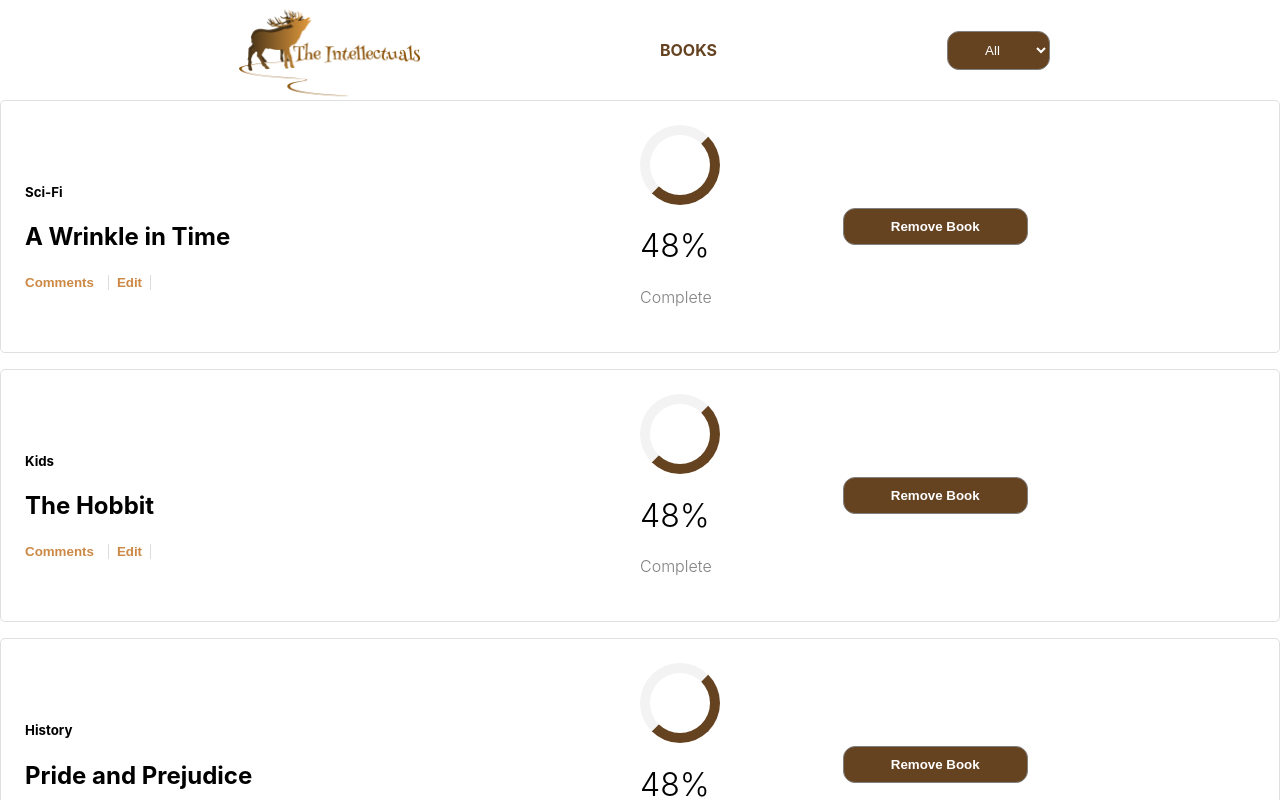
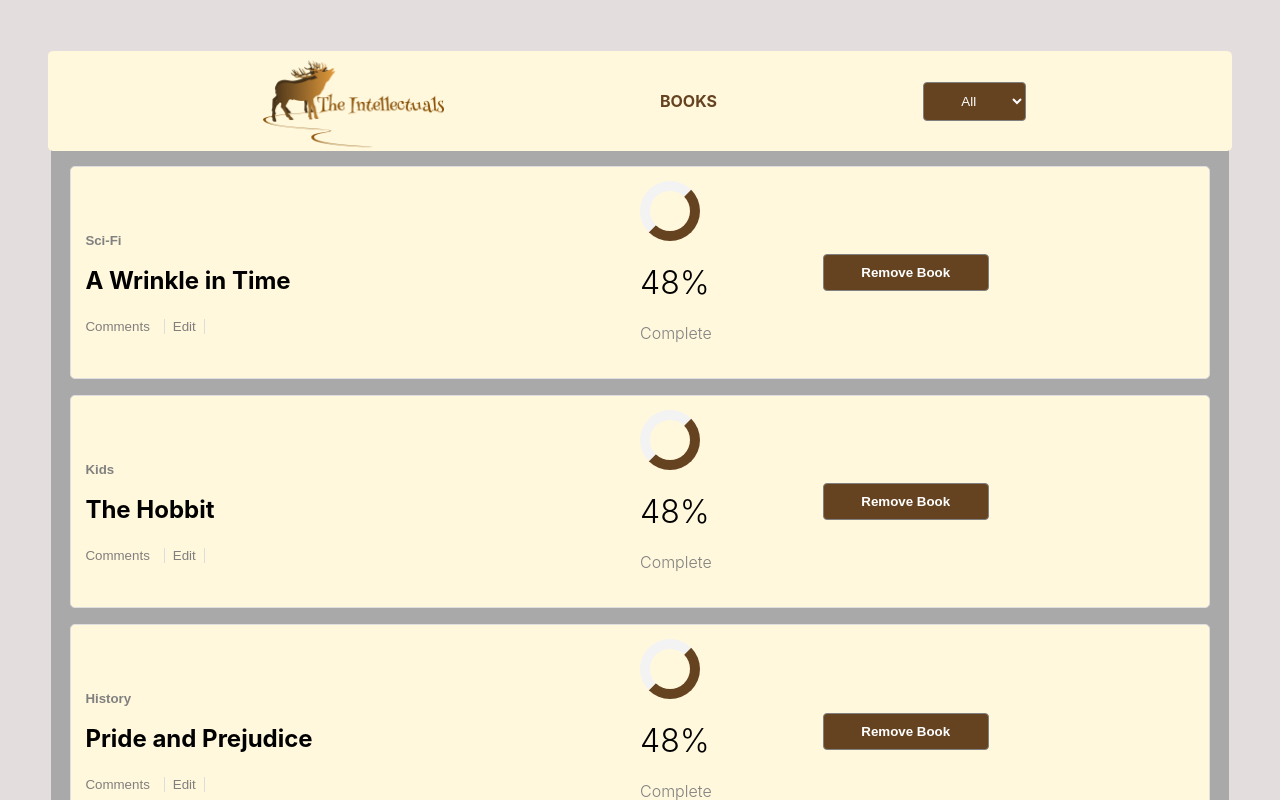
Before and after one commit to ampaire/BookStore, a React (Create React App) app: page / in a window 1280 px wide. Shown: the top 800 px of the page. Built offline with nearby package versions, Linux system fonts and the light colour scheme.

Commit message:
Fix the Ui

```diff
--- a/src/App.css
+++ b/src/App.css
@@ -2,38 +2,6 @@
   text-align: center;
 }
 
-.App-logo {
-  height: 40vmin;
-  pointer-events: none;
+.container {
+  background-color: darkgrey;
 }
-
-@media (prefers-reduced-motion: no-preference) {
-  .App-logo {
-    animation: App-logo-spin infinite 20s linear;
-  }
-}
-
-.App-header {
-  background-color: #282c34;
-  min-height: 100vh;
-  display: flex;
-  flex-direction: column;
-  align-items: center;
-  justify-content: center;
-  font-size: calc(10px + 2vmin);
-  color: white;
-}
-
-.App-link {
-  color: #61dafb;
-}
-
-@keyframes App-logo-spin {
-  from {
-    transform: rotate(0deg);
-  }
-
-  to {
-    transform: rotate(360deg);
-  }
-}
--- a/src/components/App.js
+++ b/src/components/App.js
@@ -5,9 +5,11 @@ import BooksForm from '../containers/BooksForm';
 function App() {
   return (
     <div className="App">
-      <div className="container">
-        <BooksList />
-        <BooksForm />
+      <div className="book-bg">
+        <div className="container center">
+          <BooksList />
+          <BooksForm />
+        </div>
       </div>
 
     </div>
--- a/src/components/Book.js
+++ b/src/components/Book.js
@@ -25,7 +25,6 @@ export default function Books({ book, removeBook }) {
         </button>
       </div>
     </div>
-
   );
 }
 Books.propTypes = {
--- a/src/index.css
+++ b/src/index.css
@@ -14,6 +14,7 @@ body {
     sans-serif;
   -webkit-font-smoothing: antialiased;
   -moz-osx-font-smoothing: grayscale;
+  background-color: rgb(228, 221, 221);
 }
 
 code {
@@ -25,11 +26,10 @@ code {
     'Courier New',
     monospace;
 }
-
-.table-one {
-  width: 600px;
-  height: auto;
-  padding: 20px;
+.book-bg {
+  background-color: rgb(228, 221, 221);
+  padding: 4%;
+  height: 100%;
 }
 
 .input-form {
@@ -59,7 +59,7 @@ button {
   text-align-last:center;
   width: 100%;
   border: 1px solid gray;
-  border-radius: 12px;
+  border-radius: 0.3em;
   margin-right: 2%;
   outline: none;
 }
@@ -71,31 +71,20 @@ button {
   text-align-last:center;
   width: 25%;
   border: 1px solid gray;
-  border-radius: 12px;
-  margin-right: 2%;
+  border-radius: 0.3em;
+  margin-left: 2%;
   outline: none;
-}
-
-input {
-  padding: 7px;
-  margin-right: 3%;
-}
-
-.trow {
-  padding: 5px;
-}
-
-.erow {
-  background: rgb(101, 67, 33);
-  color: white;
-  text-align: center;
-  width: 100%;
 }
 
 .header {
   display: flex;
-  width: 100%;
+  background-color: cornsilk;
+  width: 104%;
+  margin-top: -1.2em;
+  margin-left: -2%;
+  margin-bottom: 15px;
   align-items: center;
+  border-radius:0.3em;
   justify-content: space-evenly;
   color: rgb(101, 67, 33);
 }
@@ -108,11 +97,12 @@ input {
 .books {
   align-items: center;
   border: 1px solid #DFDFDF;
-  background-color: #FFF;
+  background-color: cornsilk;
   border-radius: 0.3em;
   display: flex;
+  height: auto;
   margin-bottom: 1em;
-  padding: 24px;
+  padding: 14px;
 }
 
 .right-side {
@@ -136,12 +126,17 @@ input {
 }
 
 .progress {
-  width: 60px;
-  height: 60px;
+  width: 40px;
+  height: 40px;
   border: 10px solid #f3f3f3;
   border-radius: 50%;
   border-right: 10px solid rgb(101, 67, 33);
   border-bottom: 10px solid rgb(101, 67, 33);
+}
+
+.container {
+  background-color: darkgrey;
+  padding: 1.2em;
 }
 
 .btn {
@@ -151,7 +146,7 @@ input {
   text-align-last:center;
   width: 50%;
   border: 1px solid gray;
-  border-radius: 12px;
+  border-radius: 0.3em;
   outline: none;
 }
 
@@ -159,7 +154,8 @@ input {
 .actions button {
   background-color: transparent;
   border: none;
-  color: rgb(204, 136, 68);
+  font-weight: 100;
+  color: rgb(128, 126, 126);
 }
 .actions button:nth-child(1) {
   padding-left: 0;
@@ -180,8 +176,27 @@ percent { padding-left: 12px; }
   font-weight: 300;
 }
 
+.category {
+  color: grey;
+  font-family: Arial;
+  font-weight: 800;
+  margin-bottom: -2px;
+}
+
 .current {
   color: gray;
   font-weight: 400;
   font-size: 12px;
 }
+
+@media screen and (max-width: 720px) {
+  .actions button:nth-child(2) { padding: 6px; margin: 0; }
+  .books { flex-wrap: wrap; }
+  .book-logo { width: 100px; height: 90px;}
+  .left-side { flex-basis: 100%; text-align: center; }
+  .actions { text-align: center; }
+  .middle { flex-basis: 100%; padding: 12px 0; border-right: none; margin-top: 0.8em; margin-bottom: 0.8em; }
+  .categories { text-align: center; flex-basis: 100%; order: 3; }
+  .cat-title { display: none; }
+  .right-side { flex-basis: 100%; text-align: right; padding-left: 0;  margin-top: -48%; }
+}
```
